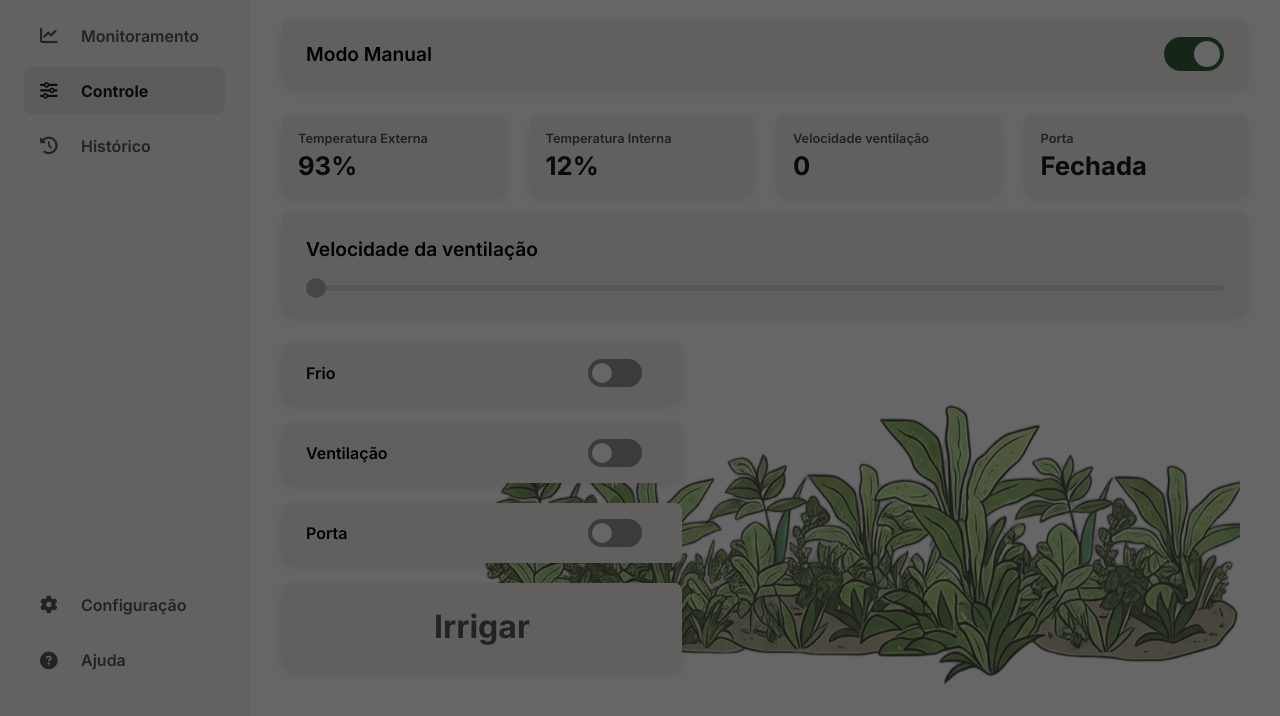
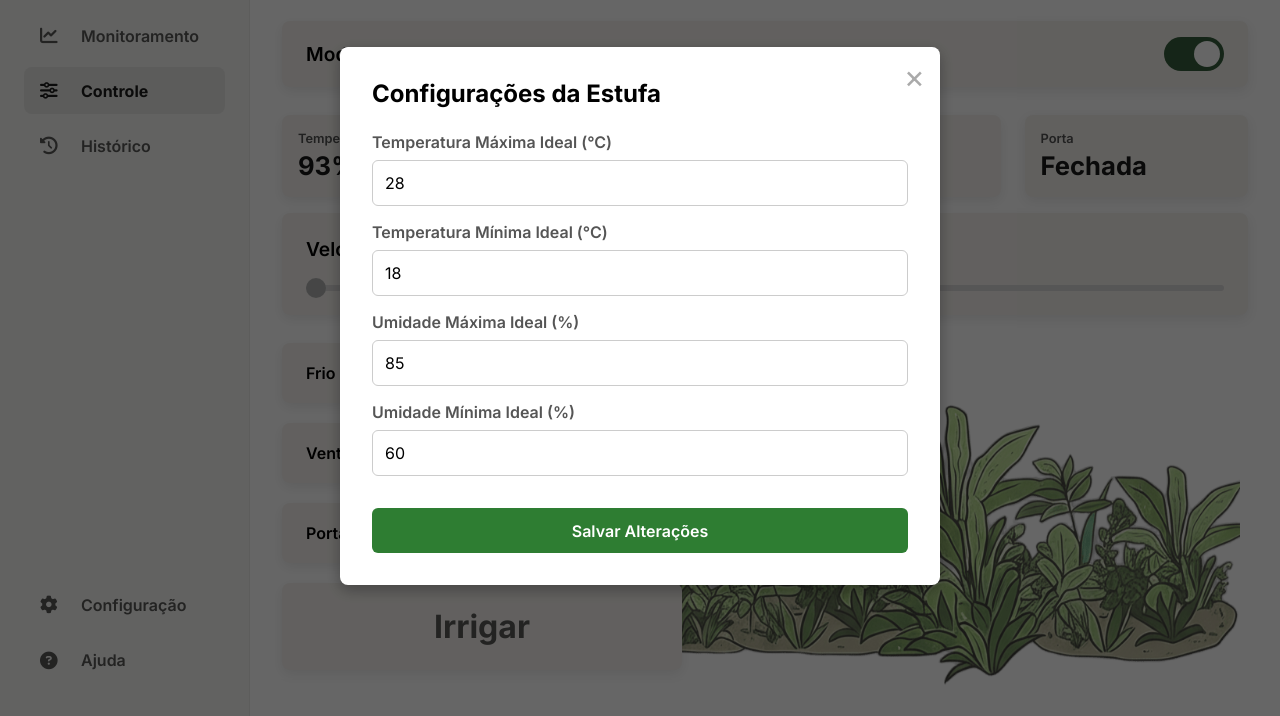
Before and after one commit to marialemessilva/Estufa-, a plain HTML site: page front-end/controle.html in a window 1280 px wide. Both pictures are taken after a click on the link "Configuração". Shown: the part 84-800 px from the top of the page. Drawn offline with Linux system fonts and the light colour scheme.

Commit message:
Update controle.html

```diff
--- a/front-end/controle.html
+++ b/front-end/controle.html
@@ -109,8 +109,49 @@
         </main>
     </div>
 
-    <div id="help-modal" class="modal-overlay"></div>
-    <div id="config-modal" class="modal-overlay"></div>
+    <div id="help-modal" class="modal-overlay">
+        <div class="modal-content">
+            <button class="modal-close">&times;</button>
+            <h2>Ajuda e Informações</h2>
+
+            <!-- <hr> <h4>Como Usar os Filtros de Período</h4> -->
+            <p>Para facilitar a sua análise, a tela de Histórico permite que você filtre os eventos</p>
+            <ul>
+                <li><strong><br>Todos </strong>- este é o modo padrão.</li>
+                <li><strong>Hoje </strong> -  mostra um resumo do dia atual.</li>
+                <li><strong>Semana </strong>- exibe os registros dos últimos 7 dias.</li>
+                <li><strong>Mês </strong>- apresenta todos os eventos que aconteceram.</li>
+            </ul>
+            <p><strong><br>Dica</strong> <br>Experimente clicar nos diferentes filtros.</p>
+        </div>
+    </div>
+
+
+    <div id="config-modal" class="modal-overlay">
+        <div class="modal-content">
+            <button class="modal-close">&times;</button>
+            <h2>Configurações da Estufa</h2>
+            <form class="config-form">
+                <div class="form-group">
+                    <label for="temp-max">Temperatura Máxima Ideal (°C)</label>
+                    <input type="number" id="temp-max" value="28" min="20" max="50">
+                </div>
+                <div class="form-group">
+                    <label for="temp-min">Temperatura Mínima Ideal (°C)</label>
+                    <input type="number" id="temp-min" value="18" min="-10" max="20">
+                </div>
+                <div class="form-group">
+                    <label for="umid-max">Umidade Máxima Ideal (%)</label>
+                    <input type="number" id="umid-max" value="85" min="50" max="100">
+                </div>
+                <div class="form-group">
+                    <label for="umid-min">Umidade Mínima Ideal (%)</label>
+                    <input type="number" id="umid-min" value="60" min="30" max="70">
+                </div>
+                <button type="submit" class="btn-salvar">Salvar Alterações</button>
+            </form>
+        </div>
+    </div>
 
     <script src="https://www.gstatic.com/firebasejs/9.6.1/firebase-app-compat.js"></script>
     <script src="https://www.gstatic.com/firebasejs/9.6.1/firebase-database-compat.js"></script>
```
